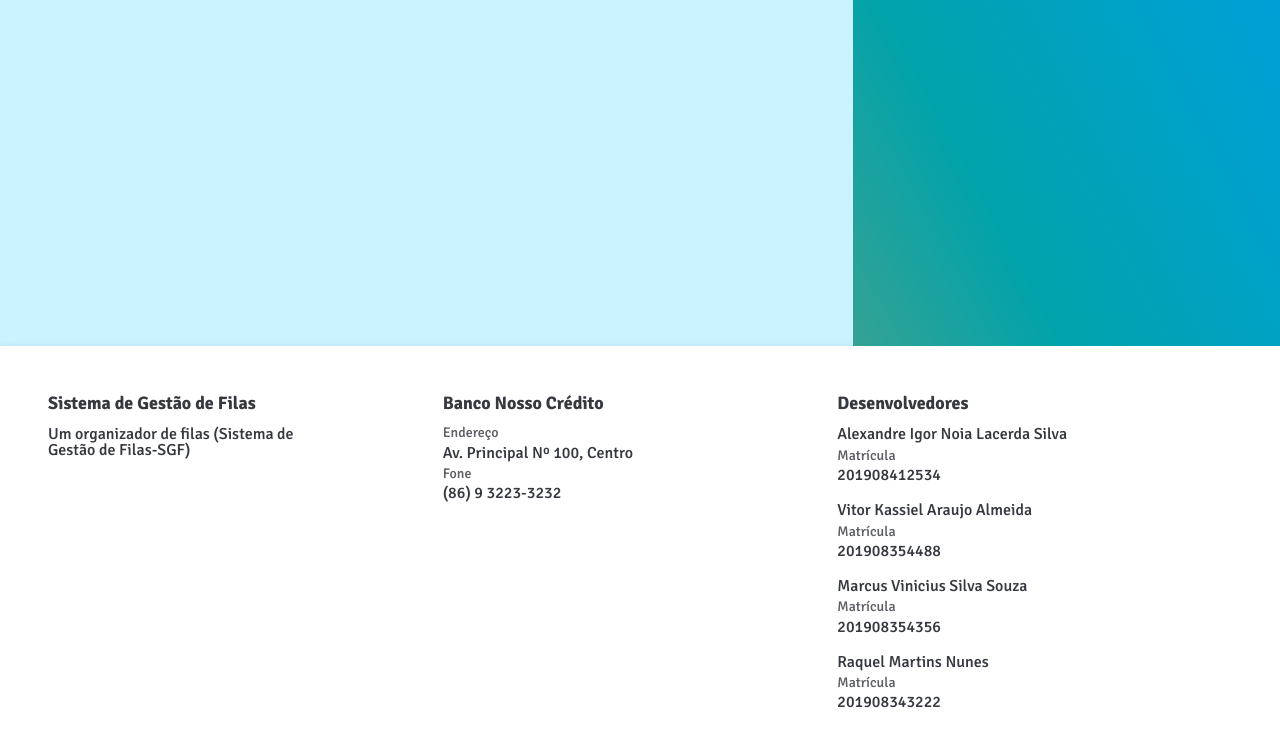
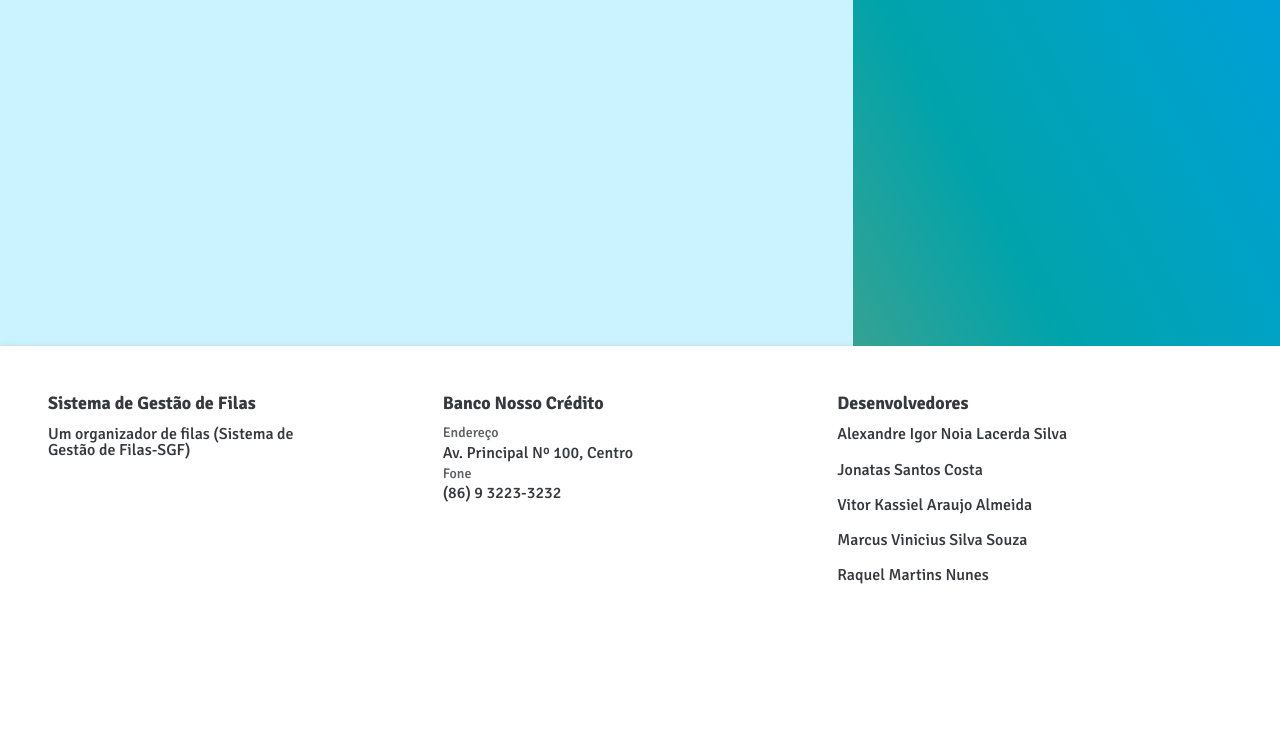
Before and after one commit to Jonatassantos9/gerenciamento-de-filas, a plain HTML site: page src/index.html in a window 1280 px wide. Shown: the part 524-1270 px from the top of the page. Drawn offline with Linux system fonts and the light colour scheme; no server answers.

Commit message:
Adição de nome ao projeto

```diff
--- a/src/index.html
+++ b/src/index.html
@@ -157,27 +157,26 @@
             <h1>Desenvolvedores</h1>
             <div class="mb-3">
                 <h2 class="mb-1">Alexandre Igor Noia Lacerda Silva</h2>
-                <h3 class="subTit">Matrícula</h3>
-                <h2>201908412534</h2>
+                <h3 class="subTit" </h3>
+            </div>
+            <div class="mb-3">
+                <h2 class="mb-1">Jonatas Santos Costa</h2>
+                <h3 class="subTit" </h3>
             </div>
             <div class="mb-3">
                 <h2 class="mb-1">Vitor Kassiel Araujo Almeida</h2>
-                <h3 class="subTit">Matrícula</h3>
-                <h2>201908354488 </h2>
+                <h3 class="subTit" /h3>
             </div>
             <div class="mb-3">
                 <h2 class="mb-1">Marcus Vinicius Silva Souza</h2>
-                <h3 class="subTit">Matrícula</h3>
-                <h2>201908354356 </h2>
+                <h3 class="subTit" </h3>
             </div>
             <div class="mb-3">
                 <h2 class="mb-1">Raquel Martins Nunes</h2>
-                <h3 class="subTit">Matrícula</h3>
-                <h2>201908343222</h2>
+                <h3 class="subTit" </h3>
             </div>
         </div>
     </footer>
-
 
     <script type="module" src="./assets/js/index.js"></script>
 </body>
```
